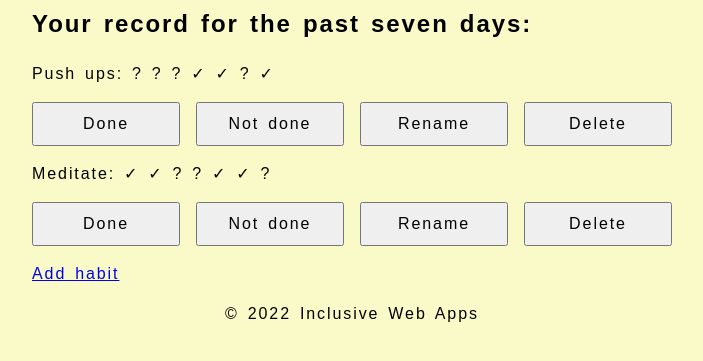
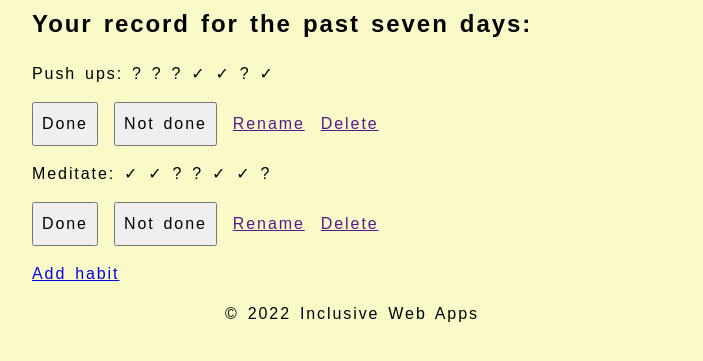
Before and after one commit to a-n-d-r-3-w/inclusive-web-apps, a website: page protected/good-habits.html in a window 1280 px wide. Shown: the part 125-486 px from the top of the page, without its empty margins (288-991 px from the left). Drawn offline with Linux system fonts and the light colour scheme; no server answers.

Commit message:
Make edit and delete links

```diff
--- a/protected/good-habits.html
+++ b/protected/good-habits.html
@@ -57,22 +57,20 @@
 
           // Buttons.
           const buttons = document.createElement("div");
-          buttons.style = "display: flex; gap: 1rem";
+          buttons.style = "display: flex; gap: 1rem; align-items: center";
           const doneButton = document.createElement("button");
           doneButton.textContent = "Done";
-          doneButton.style = "flex: 1";
           buttons.appendChild(doneButton);
           const notDoneButton = document.createElement("button");
-          notDoneButton.textContent = "Not done";
-          notDoneButton.style = "flex: 1";
+          notDoneButton.textContent = "Not\xa0done";
           buttons.appendChild(notDoneButton);
-          const renameButton = document.createElement("button");
+          const renameButton = document.createElement("a");
+          renameButton.href = "";
           renameButton.textContent = "Rename";
-          renameButton.style = "flex: 1";
           buttons.appendChild(renameButton);
-          const deleteButton = document.createElement("button");
+          const deleteButton = document.createElement("a");
           deleteButton.textContent = "Delete";
-          deleteButton.style = "flex: 1";
+          deleteButton.href = "";
           buttons.appendChild(deleteButton);
 
           habitElement.appendChild(buttons);
```
